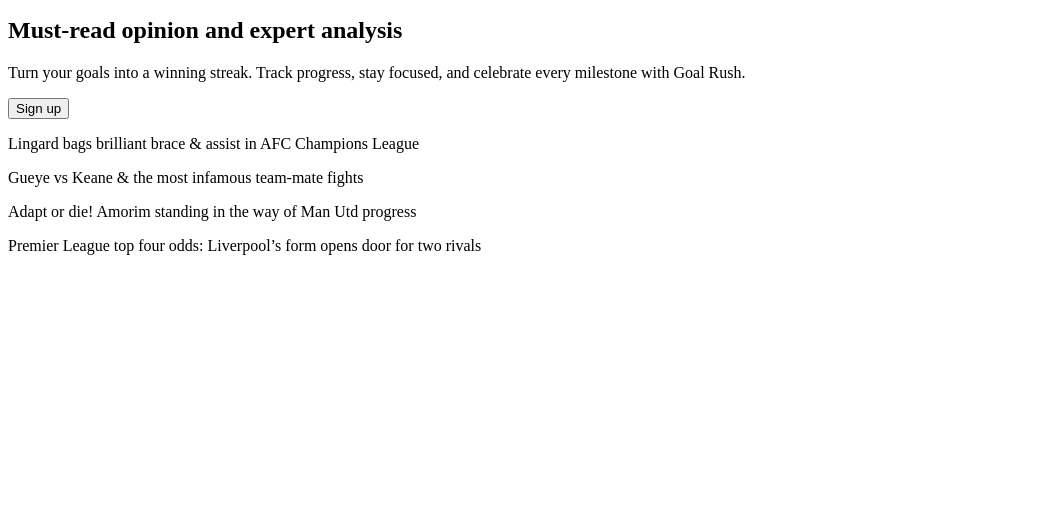
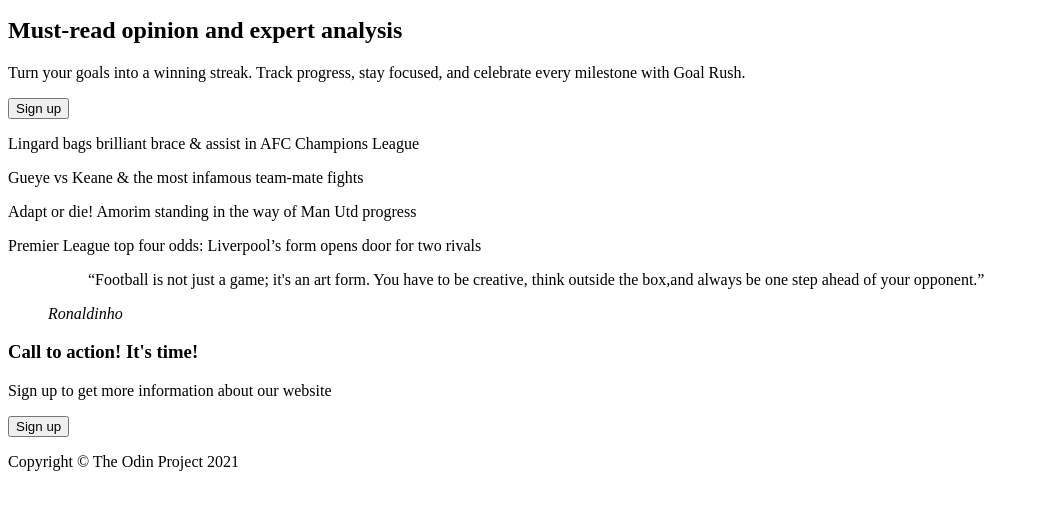
Before and after one commit to scribeNcode/landingPage, a plain HTML site: page index.html in a window 1280 px wide. Shown: the part 137-646 px from the top of the page, without its empty margins (0-1039 px from the left). Drawn offline with Linux system fonts and the light colour scheme.

Commit message:
add quote and footer section

```diff
--- a/index.html
+++ b/index.html
@@ -50,6 +50,26 @@
                     </div>
                 </div>
             </section>
+            <section class="quote-section">
+                <figure class="website-quote">
+                    <blockquote>
+                    “Football is not just a game; it's an art form. You have to be creative, think outside the box,and always be one step ahead of your opponent.”
+                </blockquote>
+                <figcaption><cite>Ronaldinho</cite></figcaption>
+            </figure>
+            </section>
         </main>
+        <footer>
+            <div class="footer-content-wrapper">
+                <div class="footer-text">
+                    <h3>Call to action! It's time!</h3>
+                    <p>Sign up to get more information about our website</p>
+                </div>
+                <button>Sign up</button>
+            </div>
+            <div class="copyright-wrapper">
+                <p>Copyright © The Odin Project 2021</p>
+            </div>
+        </footer>
     </body>
 </html>
```
